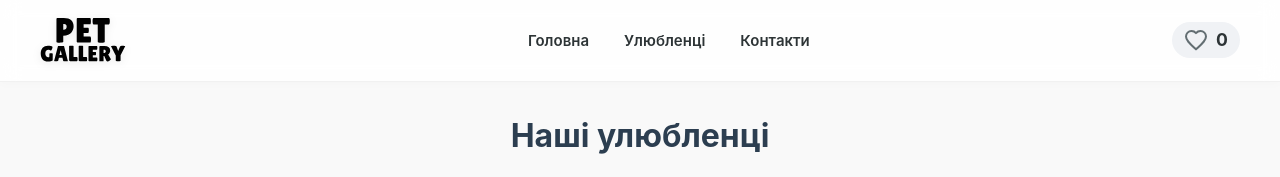
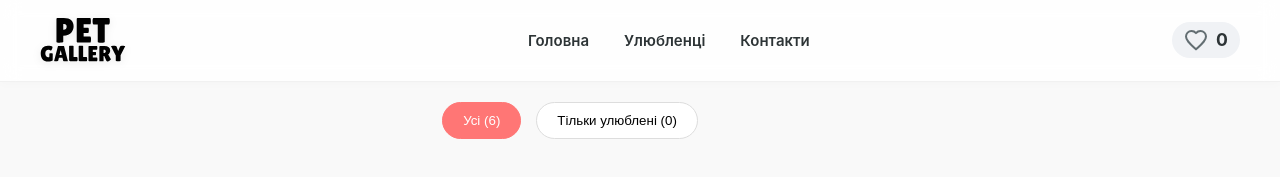
Before and after one commit to EvgKov126/pet-gallery-react, a React (Vite) app: page / in a window 1280 px wide. Shown: the top 177 px of the page. Built offline with nearby package versions, Linux system fonts and the light colour scheme.

Commit message:
feat: complete Lab 4.1

```diff
--- a/src/App.jsx
+++ b/src/App.jsx
@@ -17,6 +17,7 @@ const INITIAL_PETS = [
 function App() {
 
   const [pets, setPets] = useState(INITIAL_PETS);
+  const [filter, setFilter] = useState('all');
 
   const handleToggleLike = (id) => {
     setPets(pets.map(pet =>
@@ -24,10 +25,29 @@ function App() {
     ));
   };
 
+  const filteredPets = pets.filter(pet => {
+    if (filter === 'liked') return pet.isLiked;
+    return true; // для 'all' повертаємо всіх
+  });
+
   return (
     <div className="App">
       <Header likedCount={pets.filter(pet => pet.isLiked).length} />
-      <Main pets={pets} onToggleLike={handleToggleLike} />
+      <div className="filter-container container">
+        <button
+          className={filter === 'all' ? 'filter-btn active' : 'filter-btn'}
+          onClick={() => setFilter('all')}
+        >
+          Усі ({pets.length})
+        </button>
+        <button
+          className={filter === 'liked' ? 'filter-btn active' : 'filter-btn'}
+          onClick={() => setFilter('liked')}
+        >
+          Тільки улюблені ({pets.filter(p => p.isLiked).length})
+        </button>
+      </div>
+      <Main pets={filteredPets} onToggleLike={handleToggleLike} currentFilter={filter} />
       <Footer year="2026" author="Коваленко Євгеній" />
     </div>
   );
--- a/src/components/Footer.jsx
+++ b/src/components/Footer.jsx
@@ -3,7 +3,7 @@ import '../styles/Footer.css';
 const Footer = ({ year, author }) => {
     return (
         <footer className="main-footer">
-            <p>&copy; {year} | Розробив {author} | Лабораторна робота №3</p>
+            <p>&copy; {year} | Розробив {author} | Pet Gallery</p>
         </footer>
     );
 };
--- a/src/components/PetList.jsx
+++ b/src/components/PetList.jsx
@@ -1,6 +1,15 @@
 import PetCard from './PetCard';
 
 const PetList = ({ items, onToggleLike }) => {
+
+    if (items.length === 0) {
+        return (
+            <div className="empty-state">
+                <p>Наразі у цій категорії немає улюбленців.</p>
+            </div>
+        );
+    }
+
     return (
         <div className="pet-list-grid">
             {items.map(pet => (
--- a/src/index.css
+++ b/src/index.css
@@ -52,3 +52,32 @@ h2 {
     grid-template-columns: 1fr;
   }
 }
+
+.filter-container {
+  display: flex;
+  gap: 15px;
+  justify-content: center;
+  margin: 20px 0;
+}
+
+.filter-btn {
+  padding: 10px 20px;
+  border-radius: 25px;
+  border: 1px solid #ddd;
+  background: white;
+  cursor: pointer;
+  transition: all 0.3s;
+}
+
+.filter-btn.active {
+  background: #ff7675;
+  color: white;
+  border-color: #ff7675;
+}
+
+.empty-state {
+  text-align: center;
+  padding: 50px;
+  color: #636e72;
+  font-size: 1.2rem;
+}
```
Also changed, not shown: 1 other file (tests, documents, lock files or other folders).
